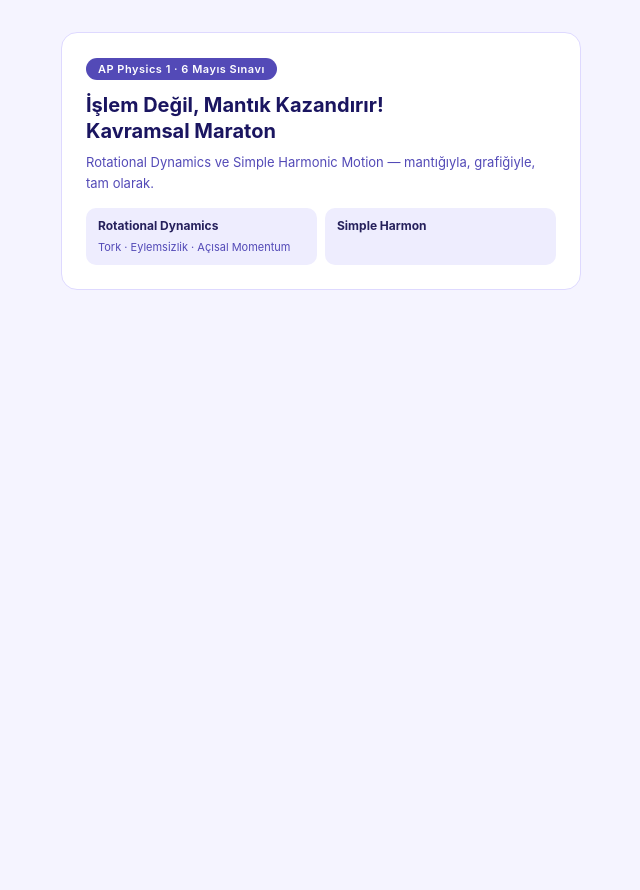
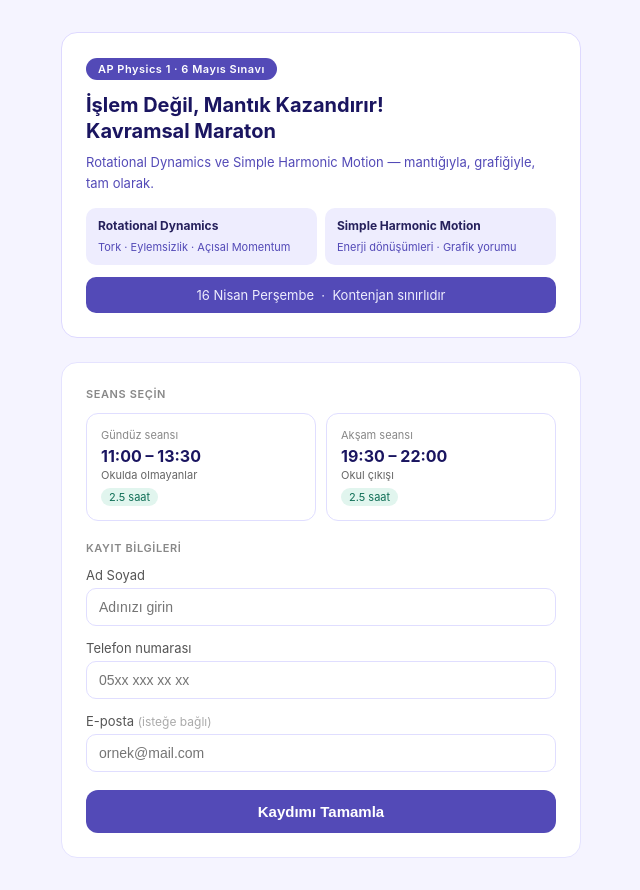
Before and after one commit to oguzhamurculu-coursuite/apphysics-kayit, a plain HTML site: page api/index.html in a window 1280 px wide. Shown: the whole page, without its empty margins (319-959 px from the left). Before the commit the page ends 800 px from the top, so only its background shows below. Drawn offline with Linux system fonts and the light colour scheme.

Commit message:
Update index.html

```diff
--- a/api/index.html
+++ b/api/index.html
@@ -51,4 +51,121 @@
     <p>Rotational Dynamics ve Simple Harmonic Motion — mantığıyla, grafiğiyle, tam olarak.</p>
     <div class="topics">
       <div class="topic"><strong>Rotational Dynamics</strong><span>Tork · Eylemsizlik · Açısal Momentum</span></div>
-      <div class="topic"><strong>Simple Harmon
+      <div class="topic"><strong>Simple Harmonic Motion</strong><span>Enerji dönüşümleri · Grafik yorumu</span></div>
+    </div>
+    <div class="date-bar">16 Nisan Perşembe &nbsp;·&nbsp; Kontenjan sınırlıdır</div>
+  </div>
+
+  <div class="form-card" id="form-area">
+    <div class="section-title">Seans seçin</div>
+    <div class="session-grid">
+      <div class="session" id="s-gundu" onclick="selectSession('gundu')">
+        <div class="label">Gündüz seansı</div>
+        <div class="time">11:00 – 13:30</div>
+        <div class="range">Okulda olmayanlar</div>
+        <div class="badge">2.5 saat</div>
+      </div>
+      <div class="session" id="s-aksam" onclick="selectSession('aksam')">
+        <div class="label">Akşam seansı</div>
+        <div class="time">19:30 – 22:00</div>
+        <div class="range">Okul çıkışı</div>
+        <div class="badge">2.5 saat</div>
+      </div>
+    </div>
+    <div class="session-err" id="session-err">Lütfen bir seans seçin.</div>
+
+    <div class="section-title">Kayıt bilgileri</div>
+    <div class="field">
+      <label>Ad Soyad</label>
+      <input type="text" id="inp-name" placeholder="Adınızı girin">
+      <div class="err" id="err-name">Bu alan zorunludur.</div>
+    </div>
+    <div class="field">
+      <label>Telefon numarası</label>
+      <input type="tel" id="inp-phone" placeholder="05xx xxx xx xx">
+      <div class="err" id="err-phone">Geçerli bir numara girin.</div>
+    </div>
+    <div class="field">
+      <label>E-posta <span style="color:#aaa;font-size:12px">(isteğe bağlı)</span></label>
+      <input type="email" id="inp-email" placeholder="ornek@mail.com">
+    </div>
+    <button class="btn" id="submit-btn" onclick="submitForm()">Kaydımı Tamamla</button>
+  </div>
+
+  <div class="success" id="success-area">
+    <h2 id="success-name"></h2>
+    <p id="success-session"></p>
+    <p style="margin-top:8px;font-size:13px">Görüşmek üzere!</p>
+    <button class="new-btn" onclick="resetForm()">Yeni kayıt ekle</button>
+  </div>
+</div>
+
+<script>
+  let selectedSession = null;
+
+  function selectSession(s) {
+    selectedSession = s;
+    document.getElementById('s-gundu').classList.toggle('active', s === 'gundu');
+    document.getElementById('s-aksam').classList.toggle('active', s === 'aksam');
+    document.getElementById('session-err').style.display = 'none';
+  }
+
+  async function submitForm() {
+    let ok = true;
+    if (!selectedSession) {
+      document.getElementById('session-err').style.display = 'block';
+      ok = false;
+    }
+    const name = document.getElementById('inp-name').value.trim();
+    const phone = document.getElementById('inp-phone').value.trim();
+    const email = document.getElementById('inp-email').value.trim();
+    if (!name) { document.getElementById('err-name').style.display = 'block'; ok = false; }
+    else document.getElementById('err-name').style.display = 'none';
+    if (!phone || phone.length < 10) { document.getElementById('err-phone').style.display = 'block'; ok = false; }
+    else document.getElementById('err-phone').style.display = 'none';
+    if (!ok) return;
+
+    const btn = document.getElementById('submit-btn');
+    btn.disabled = true;
+    btn.textContent = 'Gönderiliyor...';
+
+    try {
+      const res = await fetch('/api/register', {
+        method: 'POST',
+        headers: { 'Content-Type': 'application/json' },
+        body: JSON.stringify({ name, phone, email, session: selectedSession })
+      });
+      const data = await res.json();
+      if (data.success) {
+        document.getElementById('form-area').style.display = 'none';
+        const sLabel = selectedSession === 'gundu' ? 'Gündüz seansı (11:00–13:30)' : 'Akşam seansı (19:30–22:00)';
+        document.getElementById('success-name').textContent = 'Kaydın alındı, ' + name.split(' ')[0] + '!';
+        document.getElementById('success-session').textContent = 'Seans: ' + sLabel;
+        document.getElementById('success-area').style.display = 'block';
+      } else {
+        alert('Bir hata oluştu, lütfen tekrar deneyin.');
+        btn.disabled = false;
+        btn.textContent = 'Kaydımı Tamamla';
+      }
+    } catch (e) {
+      alert('Bağlantı hatası, lütfen tekrar deneyin.');
+      btn.disabled = false;
+      btn.textContent = 'Kaydımı Tamamla';
+    }
+  }
+
+  function resetForm() {
+    selectedSession = null;
+    document.getElementById('s-gundu').classList.remove('active');
+    document.getElementById('s-aksam').classList.remove('active');
+    document.getElementById('inp-name').value = '';
+    document.getElementById('inp-phone').value = '';
+    document.getElementById('inp-email').value = '';
+    document.getElementById('form-area').style.display = 'block';
+    document.getElementById('success-area').style.display = 'none';
+    document.getElementById('submit-btn').disabled = false;
+    document.getElementById('submit-btn').textContent = 'Kaydımı Tamamla';
+  }
+</script>
+</body>
+</html>
```
